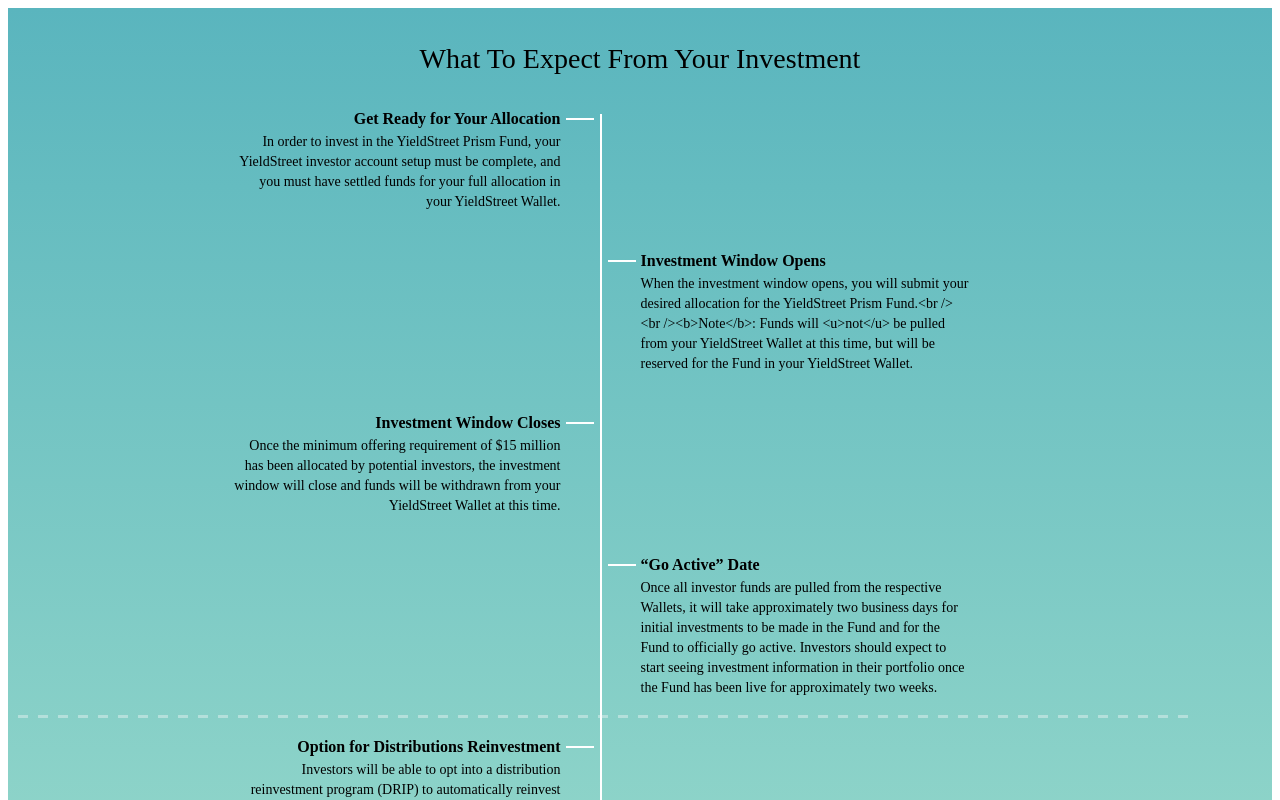
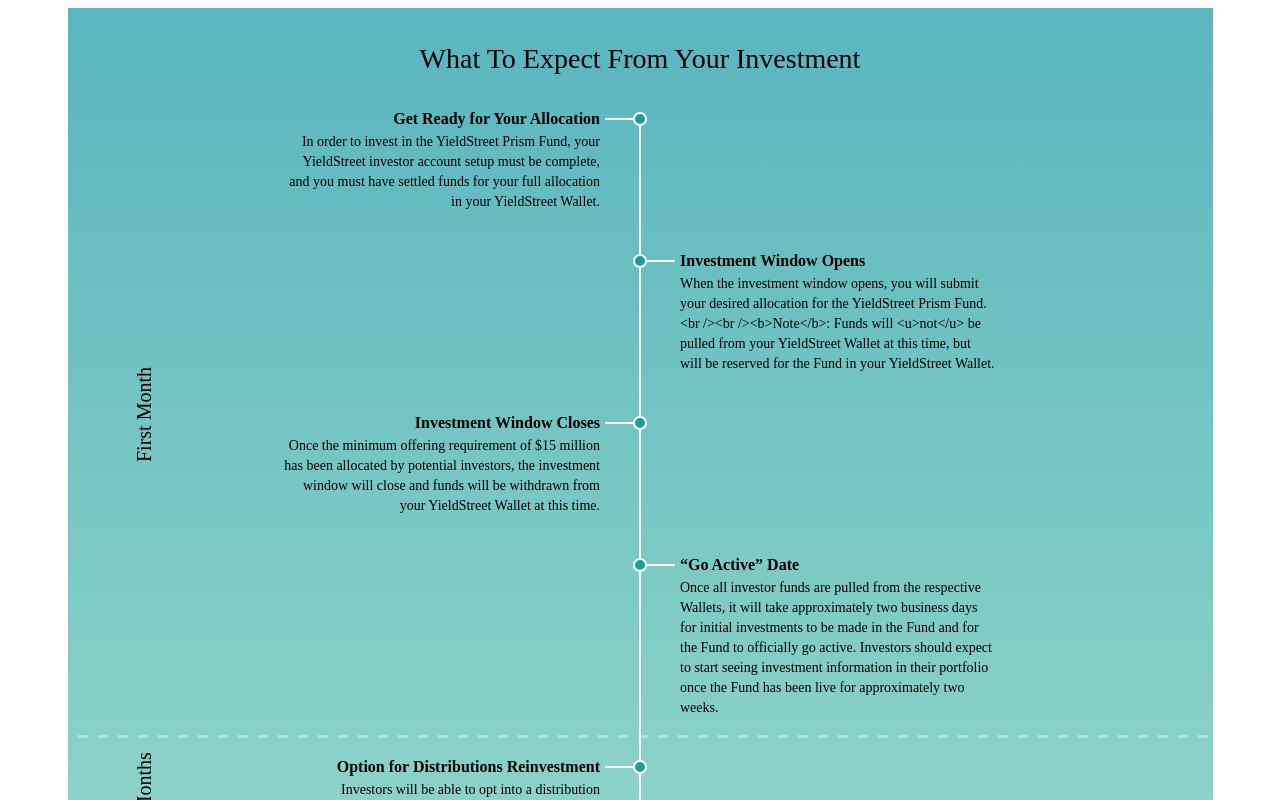
Before and after one commit to gtmiyabe/fe-challenge, a React (Create React App) app: page /timeline-challenge in a window 1280 px wide. Shown: the top 800 px of the page. Built offline with nearby package versions, Linux system fonts and the light colour scheme.

Commit message:
move to config file and add ellipse svg

```diff
--- a/src/pages/TimelineChallenge/TimelineChallenge.js
+++ b/src/pages/TimelineChallenge/TimelineChallenge.js
@@ -1,59 +1,9 @@
 import React from "react";
 import styled from "styled-components";
 
-const timeline = [
-  {
-    items: [
-      {
-        description:
-          "In order to invest in the YieldStreet Prism Fund, your YieldStreet investor account setup must be complete, and you must have settled funds for your full allocation in your YieldStreet Wallet.",
-        title: "Get Ready for Your Allocation",
-        active: true
-      },
-      {
-        description:
-          "When the investment window opens, you will submit your desired allocation for the YieldStreet Prism Fund.<br /><br /><b>Note</b>: Funds will <u>not</u> be pulled from your YieldStreet Wallet at this time, but will be reserved for the Fund in your YieldStreet Wallet.",
-        title: "Investment Window Opens",
-        disable: true
-      },
-      {
-        description:
-          "Once the minimum offering requirement of $15 million has been allocated by potential investors, the investment window will close and funds will be withdrawn from your YieldStreet Wallet at this time.",
-        title: "Investment Window Closes"
-      },
-      {
-        description:
-          "Once all investor funds are pulled from the respective Wallets, it will take approximately two business days for initial investments to be made in the Fund and for the Fund to officially go active. Investors should expect to start seeing investment information in their portfolio once the Fund has been live for approximately two weeks.",
-        title: "“Go Active” Date"
-      }
-    ],
-    title: "First Month"
-  },
-  {
-    items: [
-      {
-        description:
-          "Investors will be able to opt into a distribution reinvestment program (DRIP) to automatically reinvest any cash distributions back into the Fund.",
-        title: "Option for Distributions Reinvestment"
-      }
-    ],
-    title: "1-4 Months"
-  },
-  {
-    items: [
-      {
-        description:
-          "Within approximately 15 months after the initial investments go active, and on a quarterly basis thereafter, the Fund may offer to repurchase a limited number of shares from investors subject to approval by the Fund's board of directors and to certain limitations as outlined in the Fund's prospectus.",
-        title: "Option for Limited Liquidity"
-      },
-      {
-        description: "48 months",
-        title: "Fund Termination Date"
-      }
-    ],
-    title: "1-4 Years"
-  }
-];
+import ellipse from "resources/ellipse.svg";
+
+import { timeline } from "./timelineConfig";
 
 const TimelineChallenge = () => {
   let renderRight = true;
@@ -74,7 +24,7 @@
                   <ItemContainer left>
                     {!renderRight && (
                       <Item left className="timeline-item">
-                        {/* <Ellipse src={ellipse} left /> */}
+                        <Ellipse src={ellipse} left />
                         <ItemTitle left>{item.title}</ItemTitle>
                         <ItemDescription>{item.description}</ItemDescription>
                       </Item>
@@ -83,7 +33,7 @@
                   <ItemContainer right>
                     {renderRight && (
                       <Item right className="timeline-item">
-                        {/* <Ellipse src={ellipse} right /> */}
+                        <Ellipse src={ellipse} right />
                         <ItemTitle right>{item.title}</ItemTitle>
                         <ItemDescription>{item.description}</ItemDescription>
                       </Item>
@@ -100,7 +50,8 @@
 };
 
 const Container = styled.div`
-  margin: 0;
+  margin: 0 auto;
+  max-width: 1145px;
 
   :before {
     display: block;
@@ -146,10 +97,9 @@
 
 const RowWrapper = styled.div`
   position: relative;
-  max-width: 1145px;
 
   &:before {
-    // content: ${props => `'${props.sectionName}'`};
+    content: ${props => `'${props.sectionName}'`};
     position: absolute;
     font-size: 20px;
     transform: rotate(180deg);
@@ -218,6 +168,13 @@
   }
 `;
 
+const Ellipse = styled.img`
+  position: absolute;
+  ${props => props.right && 'left: 0; transform: translateX(-50%);'}
+  ${props => props.left && 'right: 0; transform: translateX(50%);'}
+  top: 22px;
+`;
+
 const ItemDescription = styled.div`
   font-size: 14px;
   line-height: 20px;
--- /dev/null
+++ b/src/pages/TimelineChallenge/timelineConfig.js
@@ -0,0 +1,53 @@
+export const timeline = [
+  {
+    items: [
+      {
+        description:
+          "In order to invest in the YieldStreet Prism Fund, your YieldStreet investor account setup must be complete, and you must have settled funds for your full allocation in your YieldStreet Wallet.",
+        title: "Get Ready for Your Allocation",
+        active: true
+      },
+      {
+        description:
+          "When the investment window opens, you will submit your desired allocation for the YieldStreet Prism Fund.<br /><br /><b>Note</b>: Funds will <u>not</u> be pulled from your YieldStreet Wallet at this time, but will be reserved for the Fund in your YieldStreet Wallet.",
+        title: "Investment Window Opens",
+        disable: true
+      },
+      {
+        description:
+          "Once the minimum offering requirement of $15 million has been allocated by potential investors, the investment window will close and funds will be withdrawn from your YieldStreet Wallet at this time.",
+        title: "Investment Window Closes"
+      },
+      {
+        description:
+          "Once all investor funds are pulled from the respective Wallets, it will take approximately two business days for initial investments to be made in the Fund and for the Fund to officially go active. Investors should expect to start seeing investment information in their portfolio once the Fund has been live for approximately two weeks.",
+        title: "“Go Active” Date"
+      }
+    ],
+    title: "First Month"
+  },
+  {
+    items: [
+      {
+        description:
+          "Investors will be able to opt into a distribution reinvestment program (DRIP) to automatically reinvest any cash distributions back into the Fund.",
+        title: "Option for Distributions Reinvestment"
+      }
+    ],
+    title: "1-4 Months"
+  },
+  {
+    items: [
+      {
+        description:
+          "Within approximately 15 months after the initial investments go active, and on a quarterly basis thereafter, the Fund may offer to repurchase a limited number of shares from investors subject to approval by the Fund's board of directors and to certain limitations as outlined in the Fund's prospectus.",
+        title: "Option for Limited Liquidity"
+      },
+      {
+        description: "48 months",
+        title: "Fund Termination Date"
+      }
+    ],
+    title: "1-4 Years"
+  }
+];
```
Also changed, not shown: src/resources/ellipse.svg (added).
